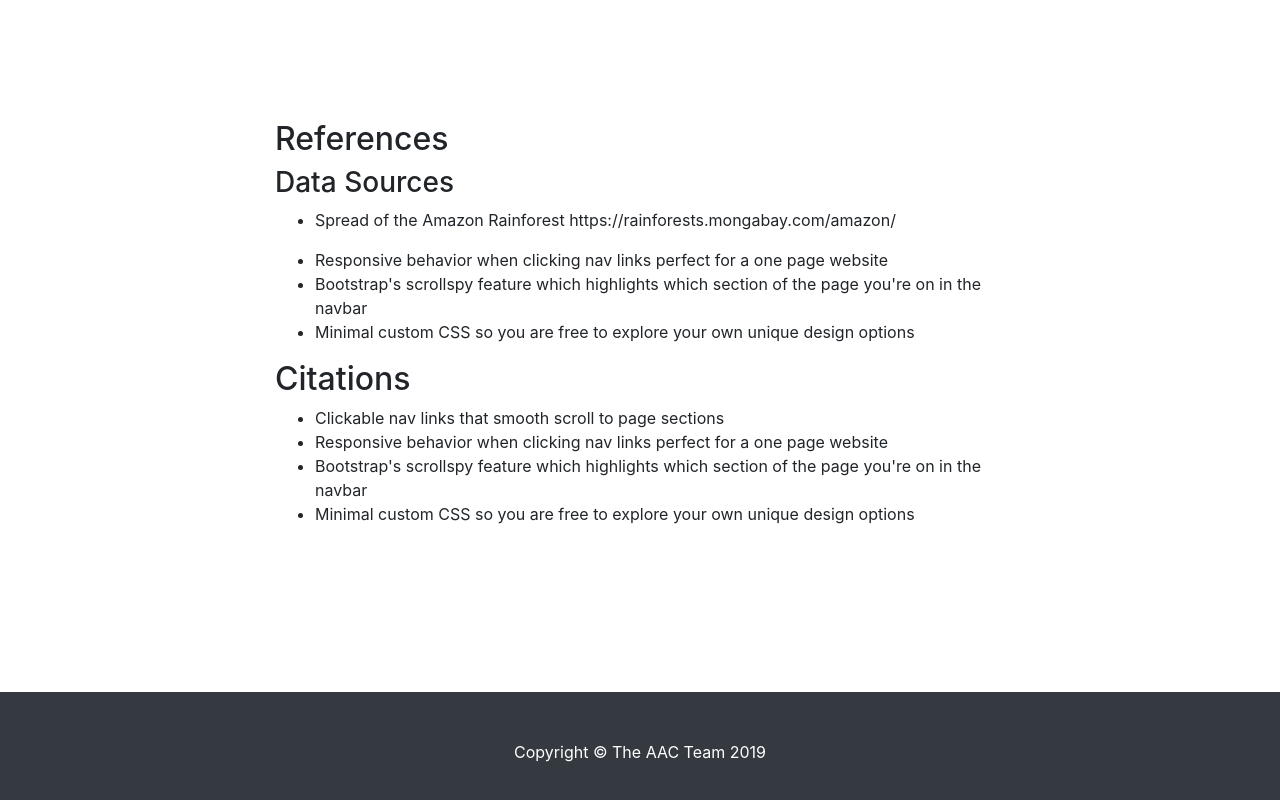
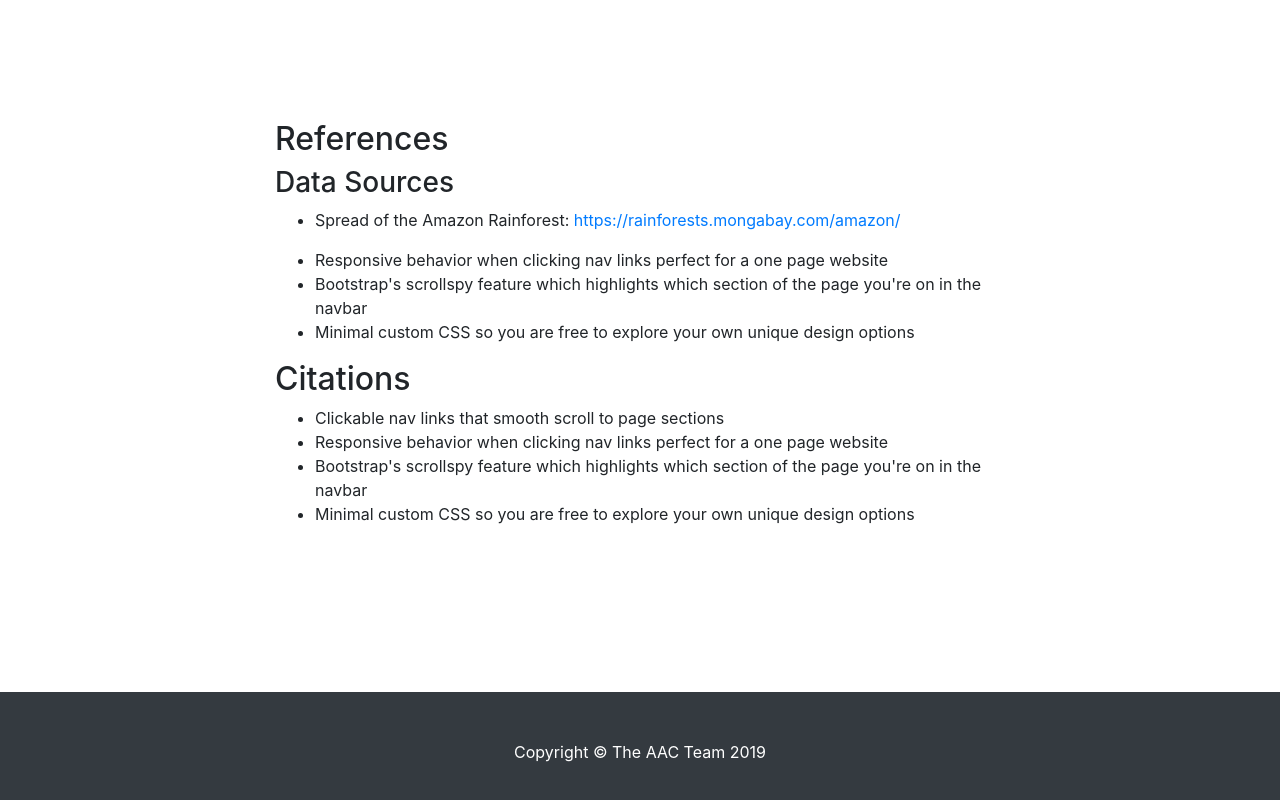
Before and after one commit to anaparravera/amazon-deforestation, a website with bundled scripts: page index.html in a window 1280 px wide. Shown: the part 7432-8232 px from the top of the page. Built offline with nearby package versions, Linux system fonts and the light colour scheme.

Commit message:
fixing links

```diff
--- a/index.html
+++ b/index.html
@@ -296,8 +296,7 @@
           <h3>Data Sources</h3>
           <ul>
             <li>
-              <p>Spread of the Amazon Rainforest https://rainforests.mongabay.com/amazon/ </p>
-              <!-- <a href="https://www.w3schools.com/html/">Dashboard available here</a> -->
+              <p>Spread of the Amazon Rainforest: <a href="hhttps://rainforests.mongabay.com/amazon/">https://rainforests.mongabay.com/amazon/</a></p>
             </li>
             <li>Responsive behavior when clicking nav links perfect for a one page website</li>
             <li>Bootstrap's scrollspy feature which highlights which section of the page you're on in the navbar</li>
```
